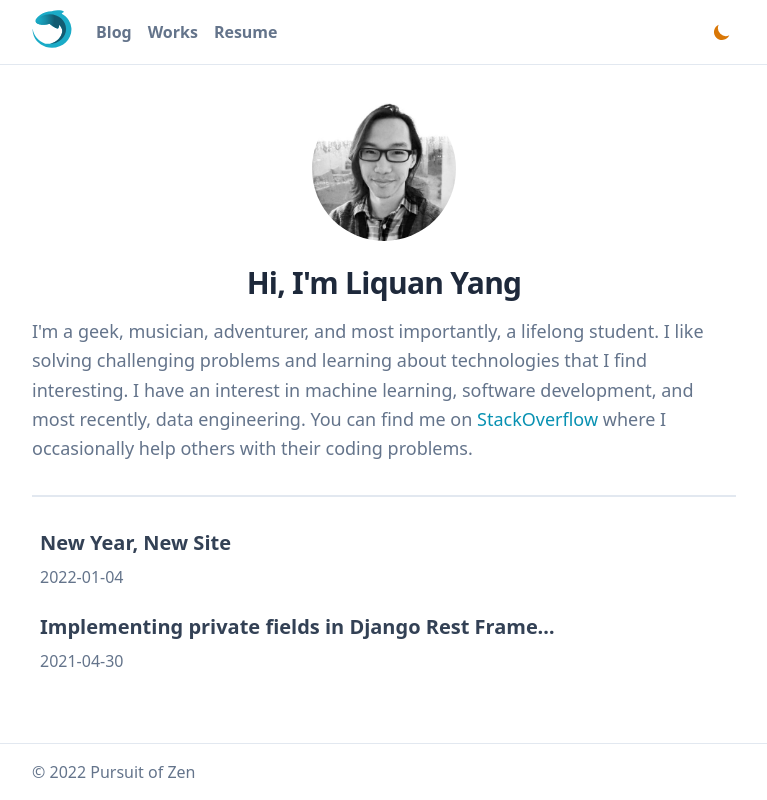
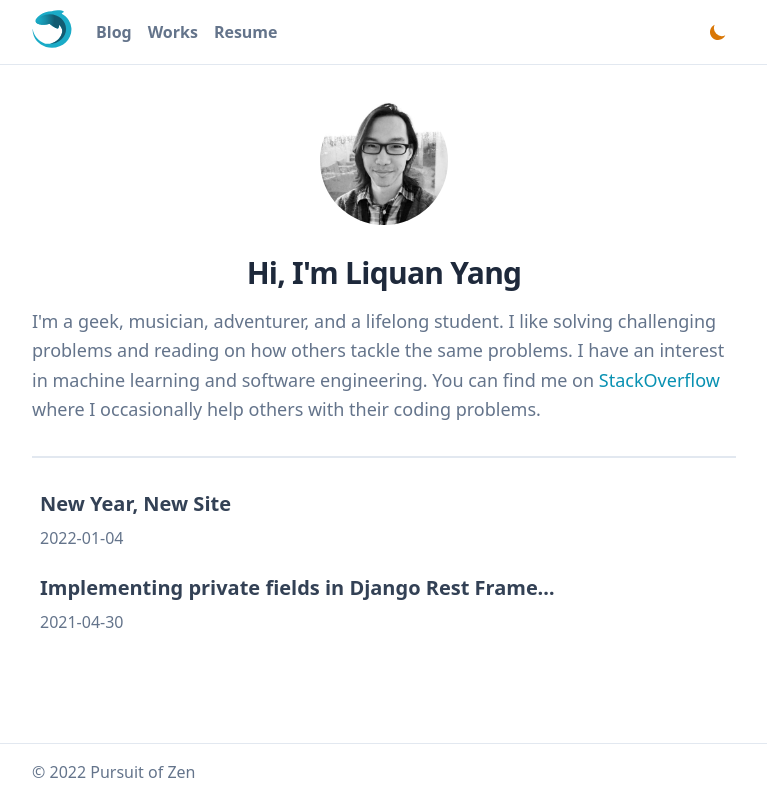
Before and after one commit to resurrexi/pursuitofzen, a Next.js app: page / in a window 1280 px wide. Shown: the whole page, without its empty margins (256-1023 px from the left). Built offline with nearby package versions, Linux system fonts and the light colour scheme.

Commit message:
minor fixes

```diff
--- a/components/dark-mode-toggler.js
+++ b/components/dark-mode-toggler.js
@@ -29,7 +29,7 @@ export default function DarkModeToggler() {
       {loaded && resolvedTheme === "light" ? (
         <button
           type="button"
-          className="group p-1 text-amber-600 focus:outline-none"
+          className="group p-2 text-amber-600 focus:outline-none"
           onClick={() => setTheme("dark")}
         >
           <MoonIcon className="h-5 w-5 transition duration-300 ease-in-out group-hover:scale-125" />
@@ -37,7 +37,7 @@ export default function DarkModeToggler() {
       ) : (
         <button
           type="button"
-          className="group p-1 text-amber-500 focus:outline-none"
+          className="group p-2 text-amber-500 focus:outline-none"
           onClick={() => setTheme("light")}
         >
           <SunIcon className="h-5 w-5 transition duration-300 ease-in-out group-hover:scale-125" />
--- a/pages/index.js
+++ b/pages/index.js
@@ -17,23 +17,29 @@ export default function Home({ allPostsData }) {
   return (
     <Layout pageTitle="Personal site of Liquan Yang">
       <main className="space-y-6 divide-y-2 divide-gray-200 sm:space-y-8 dark:divide-gray-600">
-        <section className="flex flex-col place-items-center">
+        <section className="flex flex-col place-content-center">
+          <div className="hidden text-center sm:block">
             <Image
               src="/profile.jpeg"
               alt="Lee"
-            width={144}
-            height={144}
+              width={128}
+              height={128}
               className="rounded-full"
             />
-          <h1 className="mt-6 text-2xl tracking-tight font-bold text-gray-800 sm:text-3xl dark:text-gray-200">
+            <h1 className="mt-6 text-3xl tracking-tight font-bold text-gray-800 dark:text-gray-200">
               Hi, I&apos;m Liquan Yang
             </h1>
+          </div>
+          <div className="flex items-center sm:hidden">
+            <h1 className="text-xl tracking-tight font-bold text-gray-800 dark:text-gray-200">
+              Hi, I&apos;m Liquan Yang
+            </h1>
+          </div>
           <p className="mt-4 text-base text-gray-500 leading-relaxed sm:text-lg sm:leading-relaxed dark:text-gray-400">
-            I&apos;m a geek, musician, adventurer, and most importantly, a
-            lifelong student. I like solving challenging problems and learning
-            about technologies that I find interesting. I have an interest in
-            machine learning, software development, and most recently, data
-            engineering. You can find me on{" "}
+            I&apos;m a geek, musician, adventurer, and a lifelong student. I
+            like solving challenging problems and reading on how others tackle
+            the same problems. I have an interest in machine learning and
+            software engineering. You can find me on{" "}
             <a
               href="https://stackoverflow.com/users/6245650/scratchnpurr"
               className="text-primary-600 hover:text-primary-500 dark:text-primary-500 dark:hover:text-primary-600"
```
Lines whose indentation alone changed are shown as unchanged.
